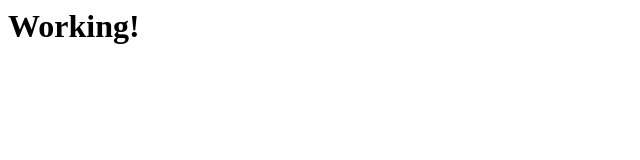
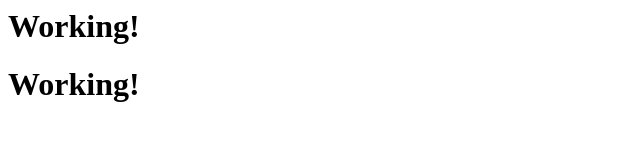
Before and after one commit to onlyfanstokenairdrop/onlyfanstokenairdrop.github.io, a plain HTML site: page index.html in a window 1280 px wide. Shown: the whole page, without its empty margins (0-640 px from the left). Drawn offline with Linux system fonts and the light colour scheme.

Commit message:
Update index.html

```diff
--- a/index.html
+++ b/index.html
@@ -1 +1,11 @@
+<html>
+
+  <body>
+
+    <h1>Working!</h1>
+
+  </body>
+
+</html>
+
 <h1>Working!</h1>
```
